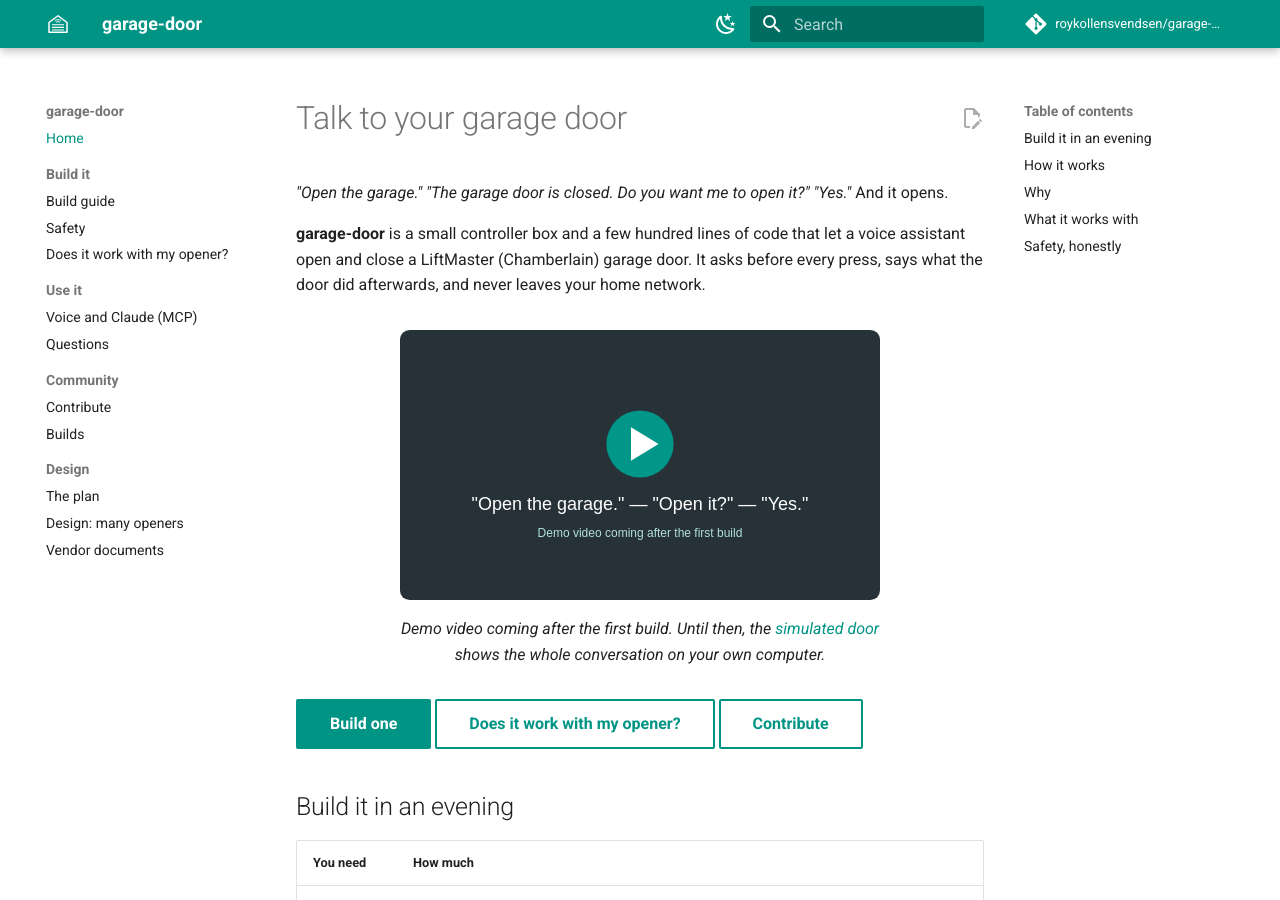
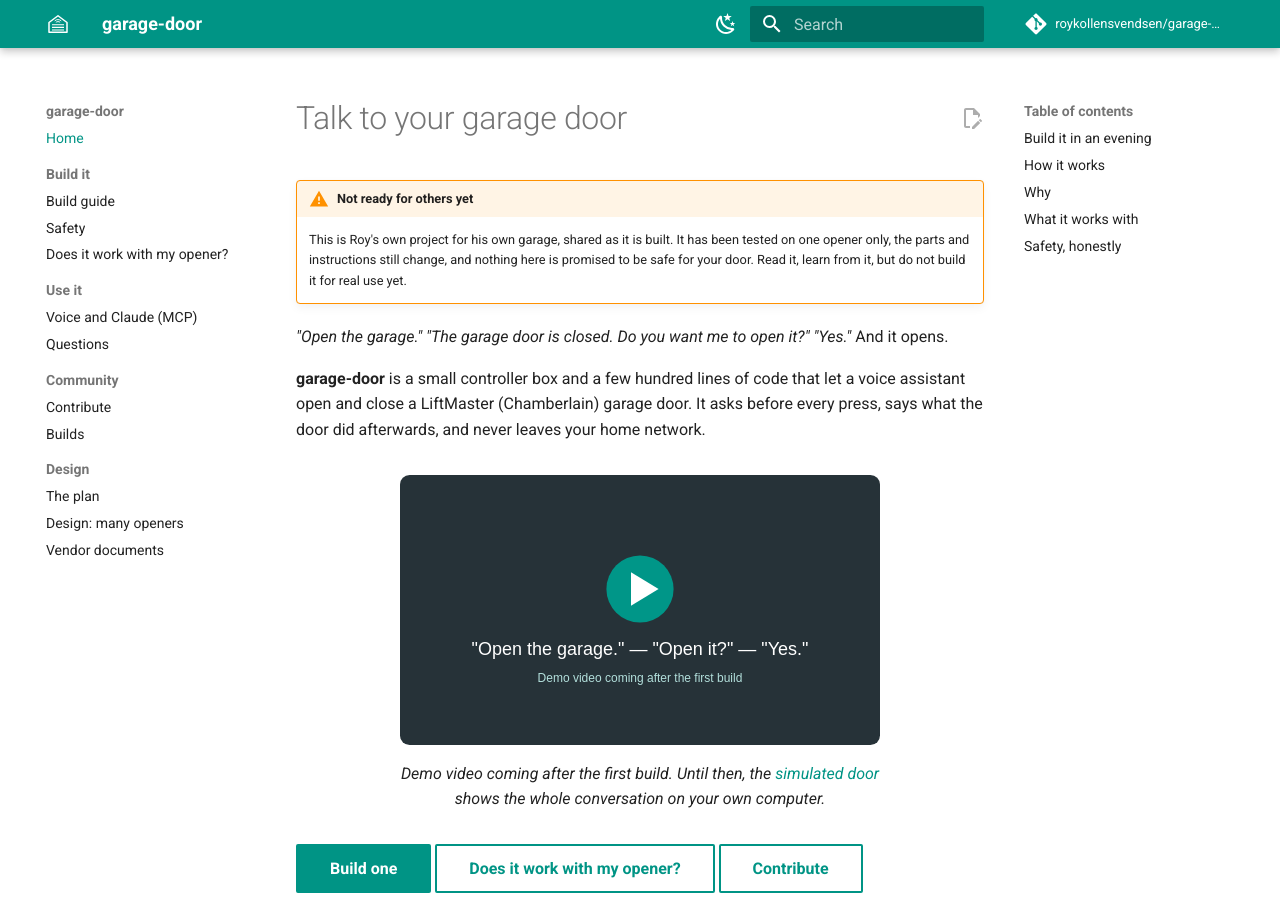
Before and after one commit to roykollensvendsen/garage-door, an MkDocs documentation site: the page built from docs/index.md, in a window 1280 px wide and 900 px high. Built offline with MkDocs 1.6.1 and Material for MkDocs 9.7.7, drawn with Linux system fonts in a browser that asks for light colours; comment, search, counter and statistics services are not loaded.

Commit message:
docs: Warn that the project is not ready for others yet
The repository is about to become public. It is Roy's own project, tested
on one opener only, and it still changes. The README and the site's home
page now say so before anything else, and ask readers not to build it for
real use yet.

Co-Authored-By: Claude Opus 5.5 <noreply@anthropic.com>

```diff
--- a/docs/index.md
+++ b/docs/index.md
@@ -5,6 +5,12 @@ description: Open and close a LiftMaster or Chamberlain garage door (LM80EVF and
 <!-- SPDX-License-Identifier: GPL-3.0-or-later -->
 
 # Talk to your garage door
+
+!!! warning "Not ready for others yet"
+    This is Roy's own project for his own garage, shared as it is built. It
+    has been tested on one opener only, the parts and instructions still
+    change, and nothing here is promised to be safe for your door. Read it,
+    learn from it, but do not build it for real use yet.
 
 *"Open the garage." "The garage door is closed. Do you want me to open it?" "Yes."* And it opens.
 
```
Also changed, not shown: README.md (+5 -0 lines).
